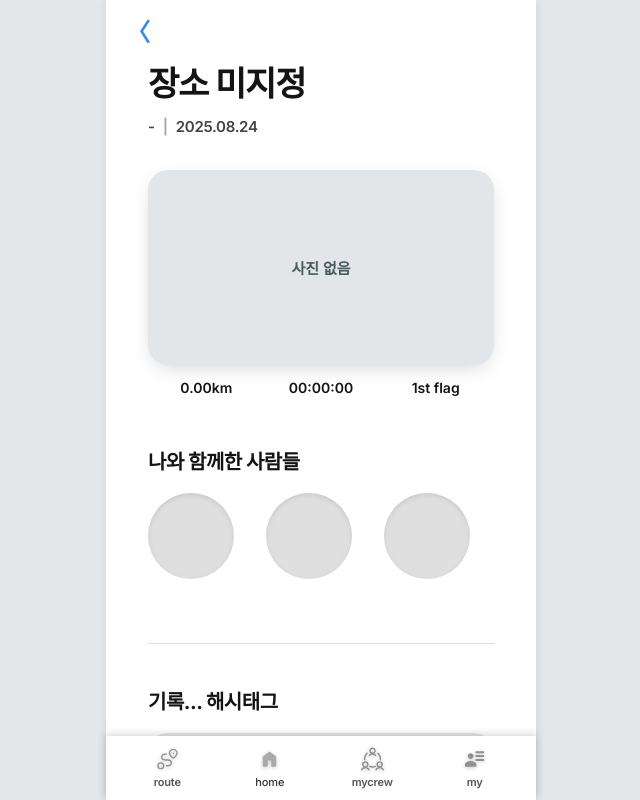
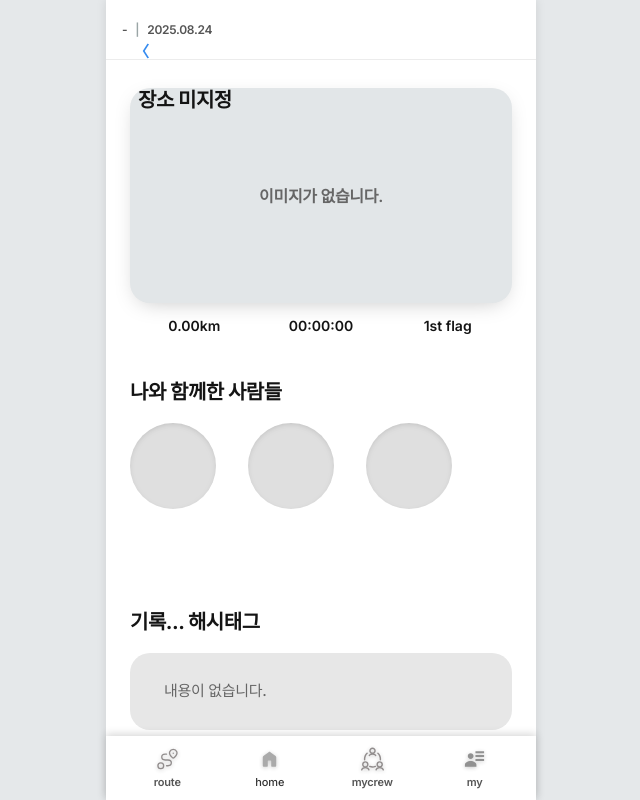
Before and after one commit to flagit-inha/FE-flagit, a React (Vite) app: page /record-write in a window 1280 px wide. Both pictures are taken after a click on the button "저장하기". Shown: the whole page, without its empty margins (319-959 px from the left). Built offline with nearby package versions, Linux system fonts and the light colour scheme.

Commit message:
상세위치 작업중

```diff
--- a/src/pages/homePage/DetailedLocationPage.css
+++ b/src/pages/homePage/DetailedLocationPage.css
@@ -1,53 +1,64 @@
-/* DetailedLocationPage 전용 (dlp-) */
-.dlp-header {
+/* 헤더 (RecordWritePage 스타일 재사용 + 고정) */
+.dlp-fixed-header {
   position:sticky;
   top:0;
+  z-index:40;
+  background:#fff;
+  border-top-left-radius:36px;
+  border-top-right-radius:36px;
   height:60px;
   display:flex;
   align-items:center;
-  padding:0 20px;
-  z-index:20;
-  background:transparent;
+  padding:0;
+  box-sizing:border-box;
+  border-bottom:1px solid #ececec;
 }
-.dlp-back {
-  background:none;
-  border:none;
-  font-size:24px;
-  font-weight:600;
-  color:#358bef;
-  cursor:pointer;
-}
-.dlp-scroll {
-  padding:0 42px 40px;
+.dlp-head-inner {
+  width:100%;
+  padding:0 16px;
+  display:flex;
+  align-items:center;
+  gap:12px;
   box-sizing:border-box;
 }
-.dlp-top { margin-top:4px; }
-.dlp-place {
-  font-size:34px;
-  line-height:1.15;
-  letter-spacing:-1.2px;
-  margin:0 0 14px;
+.dlp-head-center {
+  flex:1;
+  display:flex;
+  flex-direction:column;
+  gap:4px;
+  min-width:0;
+}
+.dlp-place-title {
+  margin:0;
+  font-size:20px;
   font-weight:700;
+  letter-spacing:-0.5px;
+  line-height:1.2;
+  white-space:nowrap;
+  overflow:hidden;
+  text-overflow:ellipsis;
 }
+.dlp-head-spacer { width:56px; flex-shrink:0; }
+
 .dlp-meta-line {
   display:flex;
   align-items:center;
   gap:8px;
-  font-size:15px;
+  font-size:12px;
   font-weight:600;
-  color:#444;
+  color:#555;
   letter-spacing:-0.3px;
 }
 .dlp-dot { color:#9aa5a6; }
-.dlp-hero {
-  margin-top:34px;
-  display:flex;
-  flex-direction:column;
-  gap:14px;
+
+/* rw-scroll 내부 추가 여백 조정 (필요 시) */
+.dlp-scroll {
+  /* RecordWritePage .rw-scroll 과 동일 구조 사용 */
 }
-.dlp-hero-img,
-.dlp-hero-empty,
-.dlp-hero-note-fallback {
+
+/* HERO 블록 */
+.dlp-hero-block { margin-top:20px; display:flex; flex-direction:column; gap:14px; }
+.dlp-hero-box {
   width:100%;
   aspect-ratio:16/9;
   border-radius:20px;
@@ -55,24 +66,19 @@
   display:flex;
   align-items:center;
   justify-content:center;
-  font-size:15px;
+  position:relative;
+  box-shadow:0 6px 22px -8px rgba(0,0,0,.25);
+  padding:10px;
+  text-align:center;
+}
+.dlp-hero-msg {
+  font-size:16px;
   font-weight:600;
-  color:#4a5b5d;
-  box-shadow:0 6px 22px -8px rgba(0,0,0,.25);
-  position:relative;
-  overflow:hidden;
+  color:#1d2830;
+  letter-spacing:-0.3px;
 }
-.dlp-hero-fallback {
-  position:absolute;
-  inset:0;
-  display:flex;
-  align-items:center;
-  justify-content:center;
-  background:linear-gradient(135deg,#d1dde0,#c2d3d7);
-  font-weight:600;
-  color:#234a55;
-  letter-spacing:0.5px;
-}
+.dlp-hero-msg.empty { color:#666; }
+.dlp-hero-msg.note { color:#234a55; }
 .dlp-stats-row {
   display:flex;
   justify-content:space-between;
@@ -83,12 +89,9 @@
   padding:0 6px;
 }
 .dlp-stat { flex:1; text-align:center; }
-.dlp-crew {
-  margin-top:50px;
-  display:flex;
-  flex-direction:column;
-  gap:18px;
-}
+
+/* 크루 */
+.dlp-crew-block { margin-top:42px; display:flex; flex-direction:column; gap:18px; }
 .dlp-sec-title {
   margin:0;
   font-size:20px;
@@ -116,17 +119,18 @@
 }
 .dlp-avatar-empty { opacity:.75; }
 .dlp-avatar-text { pointer-events:none; }
+
+/* 구분선 */
+.dlp-separator-block { margin-top:54px; }
 .dlp-separator {
-  margin:64px 0 42px;
+  margin:0;
   border:none;
   height:1px;
   background:#d9dfe0;
 }
-.dlp-note {
-  display:flex;
-  flex-direction:column;
-  gap:18px;
-}
+
+/* 노트 */
+.dlp-note-block { margin-top:42px; display:flex; flex-direction:column; gap:18px; }
 .dlp-note-box {
   background:#e7e7e7;
   padding:26px 34px 28px;
@@ -143,8 +147,11 @@
 }
 .dlp-note-line { margin:0; }
 .dlp-note-empty { color:#666; }
+
 @media (max-width:430px){
-  .dlp-scroll { padding:0 30px 40px; }
-  .dlp-place { font-size:30px; }
+  .dlp-head-inner { padding:0 14px; }
+  .dlp-place-title { font-size:18px; }
   .dlp-avatar { width:74px; height:74px; }
+  .dlp-fixed-header { height:56px; }
+  .dlp-head-spacer { width:48px; }
 }
--- a/src/pages/homePage/DetailedLocationPage.jsx
+++ b/src/pages/homePage/DetailedLocationPage.jsx
@@ -1,8 +1,8 @@
 import React, { useEffect, useState, useMemo } from 'react';
 import { useParams, useNavigate } from 'react-router-dom';
 import { getRecord } from '../../services/recordsService';
-import './RecordWritePage.css';          // 공용 스타일 (rw-*)
-import './DetailedLocationPage.css';      // 상세 전용 스타일 (dlp-*)
+import './RecordWritePage.css';
+import './DetailedLocationPage.css';
 
 function DetailedLocationPage() {
   const { id } = useParams();
@@ -23,10 +23,7 @@ function DetailedLocationPage() {
     return ()=>{ alive = false; };
   },[id]);
 
-  const dateDot = useMemo(()=>{
-    if(!record?.date) return '';
-    return record.date.replace(/-/g,'.');
-  },[record]);
+  const dateDot = useMemo(()=> record?.date ? record.date.replace(/-/g,'.') : '', [record]);
 
   if(loading) return <div className="rw-container" style={{padding:32}}>불러오는 중...</div>;
   if(!record) return (
@@ -45,52 +42,63 @@ function DetailedLocationPage() {
     mediaMode,
     note,
     imagesMeta,
+    imagesData,
     crew = []
   } = record;
 
-  const noteBlock = [
-    note?.trim() || '',
-    (hashtags||'').trim()
-  ].filter(Boolean).join('\n');
+  const imageCount = (imagesData?.length ?? imagesMeta?.length ?? 0);
+  const hasImages = imageCount > 0;
+  const showNoteModeBadge = !hasImages && mediaMode === 'note';
+
+  const noteBlock = [ note?.trim() || '', (hashtags||'').trim() ]
+    .filter(Boolean)
+    .join('\n');
 
   return (
     <div className="rw-container dlp">
-      <header className="dlp-header">
+      <header className="rw-header dlp-fixed-header">
+        <div className="dlp-head-inner">
           <button
             type="button"
-          className="dlp-back"
+            className="rw-back-btn"
             aria-label="뒤로가기"
             onClick={()=>navigate(-1)}
           >〈</button>
-      </header>
-
-      <div className="dlp-scroll">
-        <section className="dlp-top">
-          <h1 className="dlp-place">{place || '장소 미지정'}</h1>
+          <div className="dlp-head-center">
+            <h1 className="rw-page-title dlp-place-title">{place || '장소 미지정'}</h1>
             <div className="dlp-meta-line">
               <span className="dlp-activity">{activity || '-'}</span>
               <span className="dlp-dot">|</span>
               <span className="dlp-date">{dateDot}</span>
             </div>
-        </section>
+          </div>
+          <div className="dlp-head-spacer" />
+        </div>
+      </header>
 
-        <section className="dlp-hero">
-          {mediaMode === 'photo' && imagesMeta?.length
-            ? <div className="dlp-hero-img">
-                <div className="dlp-hero-fallback">사진 {imagesMeta.length}개</div>
+      <div className="rw-scroll dlp-scroll">
+        {/* HERO */}
+        <div className="rw-block dlp-hero-block">
+          <div className="dlp-hero-box">
+            {hasImages ? (
+              <span className="dlp-hero-msg">
+                이미지가 업로드되었습니다{imageCount>1 ? ` (총 ${imageCount}장)` : ''}.
+              </span>
+            ) : showNoteModeBadge ? (
+              <span className="dlp-hero-msg note">기록 모드</span>
+            ) : (
+              <span className="dlp-hero-msg empty">이미지가 없습니다.</span>
+            )}
           </div>
-            : mediaMode === 'note'
-              ? <div className="dlp-hero-note-fallback">기록 모드</div>
-              : <div className="dlp-hero-empty">사진 없음</div>
-          }
           <div className="dlp-stats-row">
             <div className="dlp-stat">{parseFloat(distance||0).toFixed(2)}km</div>
             <div className="dlp-stat">{duration || '00:00:00'}</div>
             <div className="dlp-stat">1st flag</div>
           </div>
-        </section>
+        </div>
 
-        <section className="dlp-crew">
+        {/* 크루 */}
+        <div className="rw-block dlp-crew-block">
           <h2 className="dlp-sec-title">나와 함께한 사람들</h2>
           <div className="dlp-crew-avatars">
             {crew.length
@@ -102,36 +110,34 @@ function DetailedLocationPage() {
               : [0,1,2].map(i=> <div key={i} className="dlp-avatar dlp-avatar-empty" />)
             }
           </div>
-        </section>
+        </div>
 
+        {/* 구분선 */}
+        <div className="rw-block dlp-separator-block">
           <hr className="dlp-separator" />
+        </div>
 
-        <section className="dlp-note">
+        {/* 노트 / 해시태그 */}
+        <div className="rw-block dlp-note-block">
           <h2 className="dlp-sec-title">기록... 해시태그</h2>
           <div className="dlp-note-box">
             {noteBlock
-              ? noteBlock.split('\n').map((line,i)=><p key={i} className="dlp-note-line">{line}</p>)
+              ? noteBlock.split('\n').map((line,i)=>
+                  <p key={i} className="dlp-note-line">{line}</p>
+                )
               : <p className="dlp-note-line dlp-note-empty">내용이 없습니다.</p>
             }
           </div>
-        </section>
+        </div>
 
-        <div style={{height:90}} />
+        <div style={{height:100}} />
       </div>
 
       <nav className="bottom-nav">
-        <div className="nav-item">
-          <img src="/img/route.svg" alt="route"/><span>route</span>
-        </div>
-        <div className="nav-item active">
-          <img src="/img/home.svg" alt="home"/><span>home</span>
-        </div>
-        <div className="nav-item">
-          <img src="/img/mycrew.svg" alt="mycrew"/><span>mycrew</span>
-        </div>
-        <div className="nav-item">
-          <img src="/img/my.svg" alt="my"/><span>my</span>
-        </div>
+        <div className="nav-item"><img src="/img/route.svg" alt="route"/><span>route</span></div>
+        <div className="nav-item active"><img src="/img/home.svg" alt="home"/><span>home</span></div>
+        <div className="nav-item"><img src="/img/mycrew.svg" alt="mycrew"/><span>mycrew</span></div>
+        <div className="nav-item"><img src="/img/my.svg" alt="my"/><span>my</span></div>
       </nav>
     </div>
   );
```
Lines whose indentation alone changed are shown as unchanged.
